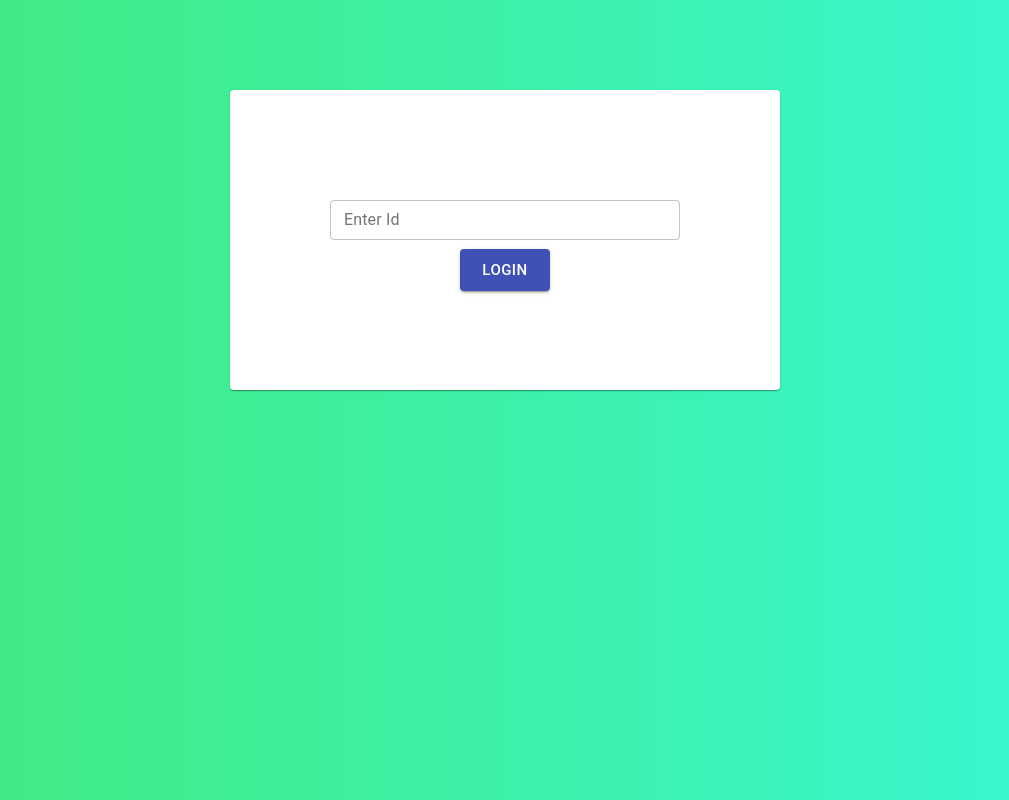
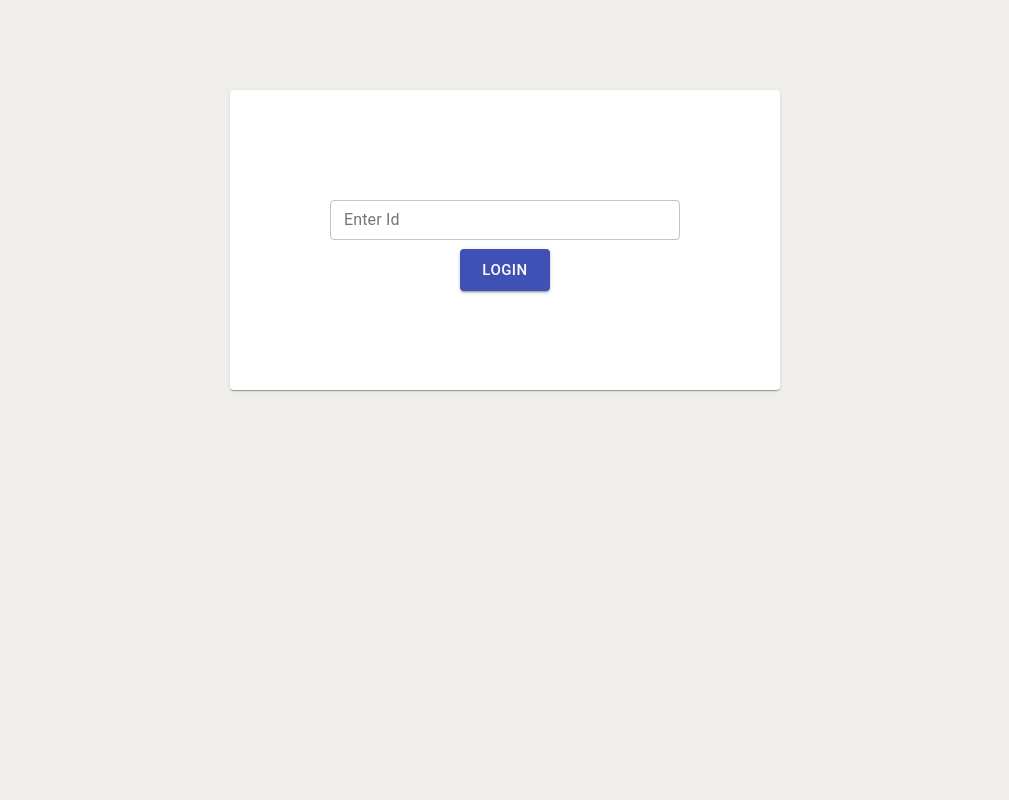
Before and after one commit to Manasseh-Ankrah/online_voting, a React (Create React App) app: page / in a window 1280 px wide. Shown: the whole page, without its empty margins (135-1144 px from the left). Built offline with nearby package versions, Linux system fonts and the light colour scheme; the HTML template or start-up script is replaced by a standard one.

Commit message:
fourth commit

```diff
--- a/src/index.css
+++ b/src/index.css
@@ -11,9 +11,10 @@ body {
     sans-serif;
   -webkit-font-smoothing: antialiased;
   -moz-osx-font-smoothing: grayscale;
-  /* background-color: rgb(236, 240, 235); */
-  background-image: linear-gradient(to right, #43e97b 0%, #38f9d7 100%);}
-
+  background-color: rgb(240, 238, 235);
+  /* background-image: linear-gradient(to right, #43e97b 0%, #38f9d7 100%); */
+}
+it
 code {
   font-family: source-code-pro, Menlo, Monaco, Consolas, 'Courier New',
     monospace;
```
